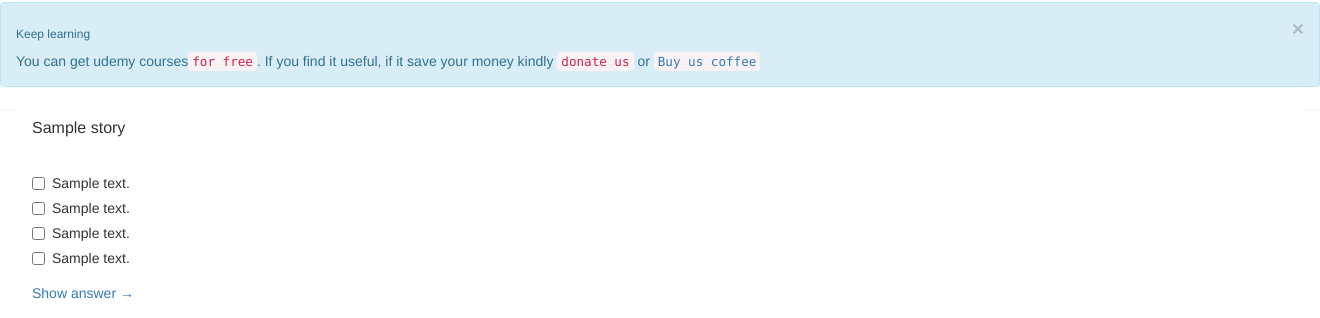
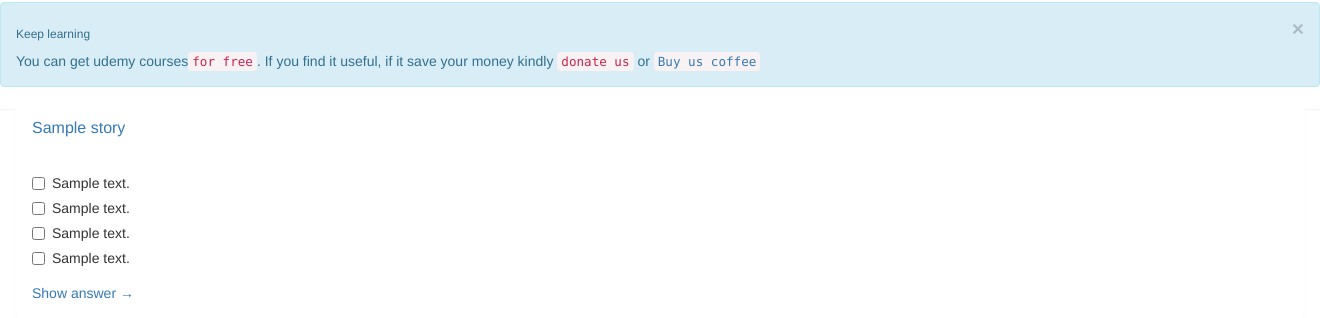
Before and after one commit to Patel-world/qbs, a Django app: template templates/story_list.html in a window 1320 px wide; the page is wider, and only the part inside the window is pictured. Shown: the part 353-671 px from the top of that part. Run offline with Django 3.2, Linux system fonts and the light colour scheme; the template is opened without the code that fills it: most values are stand-ins (such as "Sample title", 1, 10 or a date in 2020); some libraries are stand-ins or nearby versions.

Commit message:
Update story_list.html

```diff
--- a/templates/story_list.html
+++ b/templates/story_list.html
@@ -207,7 +207,7 @@
                 <div class="col-md-6" style="width: -webkit-fill-available; margin-bottom: -22px;">
                   <div class="panel panel-flat">
                     <div class="panel-heading">
-                      <h6 class="panel-title">{{ x.title }}<a href="{{x.get_absolute_url}}" class="heading-elements-toggle"><i class="icon-more"></i></a></h6>
+                      <a href="{{x.get_absolute_url}}" class="heading-elements-toggle"><h6 class="panel-title">{{ x.title }}</h6></a>
                       <div class="heading-elements">
                       </div>
                     </div>
```
